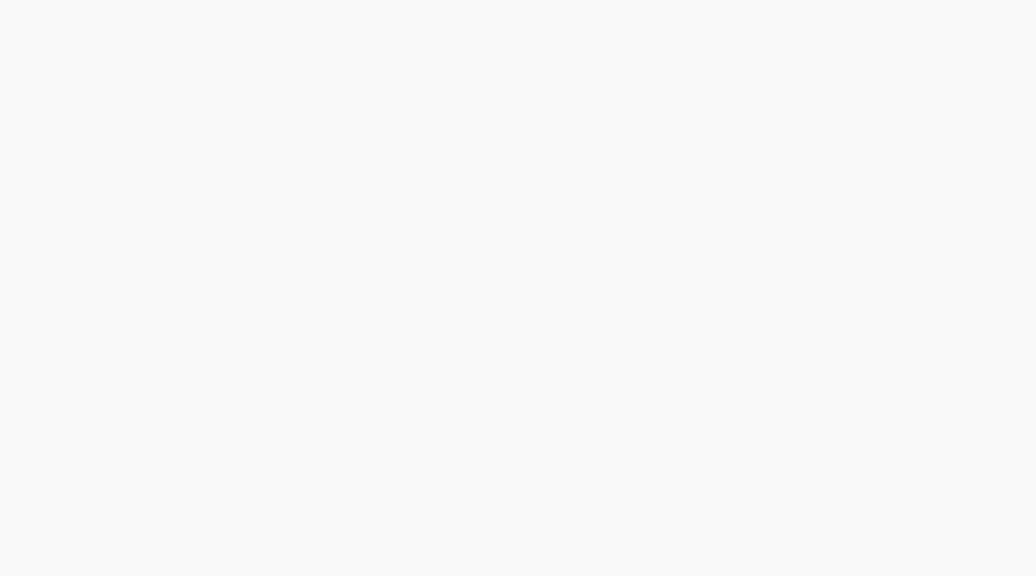
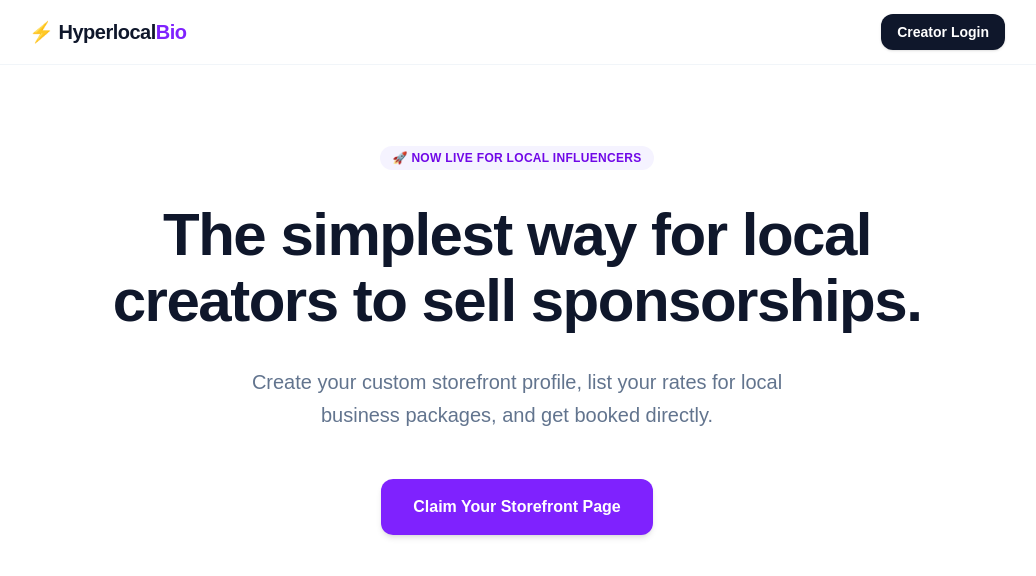
Before and after one commit to la8-ai/hyperlocal-bio, a Next.js app: page / in a window 1280 px wide. Shown: the top 576 px of the page, without its empty margins (123-1159 px from the left). Built offline with nearby package versions, Linux system fonts and the light colour scheme; no server answers.

Commit message:
Fix layout structure to resolve white screen

```diff
--- a/app/layout.tsx
+++ b/app/layout.tsx
@@ -1,33 +1,13 @@
-import type { Metadata } from "next";
-import { Geist, Geist_Mono } from "next/font/google";
-import "./globals.css";
+import './globals.css';
+import Navbar from './components/Navbar';
 
-const geistSans = Geist({
-  variable: "--font-geist-sans",
-  subsets: ["latin"],
-});
-
-const geistMono = Geist_Mono({
-  variable: "--font-geist-mono",
-  subsets: ["latin"],
-});
-
-export const metadata: Metadata = {
-  title: "Create Next App",
-  description: "Generated by create next app",
-};
-
-export default function RootLayout({
-  children,
-}: Readonly<{
-  children: React.ReactNode;
-}>) {
+export default function RootLayout({ children }: { children: React.ReactNode }) {
   return (
-    <html
-      lang="en"
-      className={`${geistSans.variable} ${geistMono.variable} h-full antialiased`}
-    >
-      <body className="min-h-full flex flex-col">{children}</body>
+    <html lang="en" className="h-full antialiased">
+      <body className="min-h-full flex flex-col bg-slate-50">
+        <Navbar />
+        <main className="flex-grow">{children}</main>
+      </body>
     </html>
   );
 }
--- a/app/page.tsx
+++ b/app/page.tsx
@@ -3,14 +3,27 @@ import Link from 'next/link';
 
 export default function HomePage() {
   return (
-    <div className="min-h-screen bg-slate-50 text-slate-900 font-sans">
-      {/* HEADER REMOVED: It is now managed by the global Navbar */}
+    <div className="max-w-4xl mx-auto px-6 pt-20 pb-24 text-center space-y-8">
+      <div className="inline-flex items-center gap-2 bg-violet-50 text-violet-700 px-3 py-1 rounded-full text-xs font-semibold tracking-wide uppercase">
+        🚀 Now Live for Local Influencers
+      </div>
 
-      <main className="max-w-4xl mx-auto px-6 pt-20 pb-24 text-center space-y-8">
-        {/* ... rest of your hero content ... */}
-      </main>
+      <h1 className="text-4xl sm:text-6xl font-black tracking-tight text-slate-900 leading-[1.1]">
+        The simplest way for local creators to sell sponsorships.
+      </h1>
 
-      {/* ... rest of your sections and footer ... */}
+      <p className="text-lg sm:text-xl text-slate-500 max-w-xl mx-auto leading-relaxed">
+        Create your custom storefront profile, list your rates for local business packages, and get booked directly.
+      </p>
+
+      <div className="pt-4 flex flex-col sm:flex-row items-center justify-center gap-4">
+        <Link
+          href="/login"
+          className="bg-violet-600 hover:bg-violet-700 text-white font-bold px-8 py-4 rounded-xl shadow-md transition-all"
+        >
+          Claim Your Storefront Page
+        </Link>
+      </div>
     </div>
   );
 }
```
